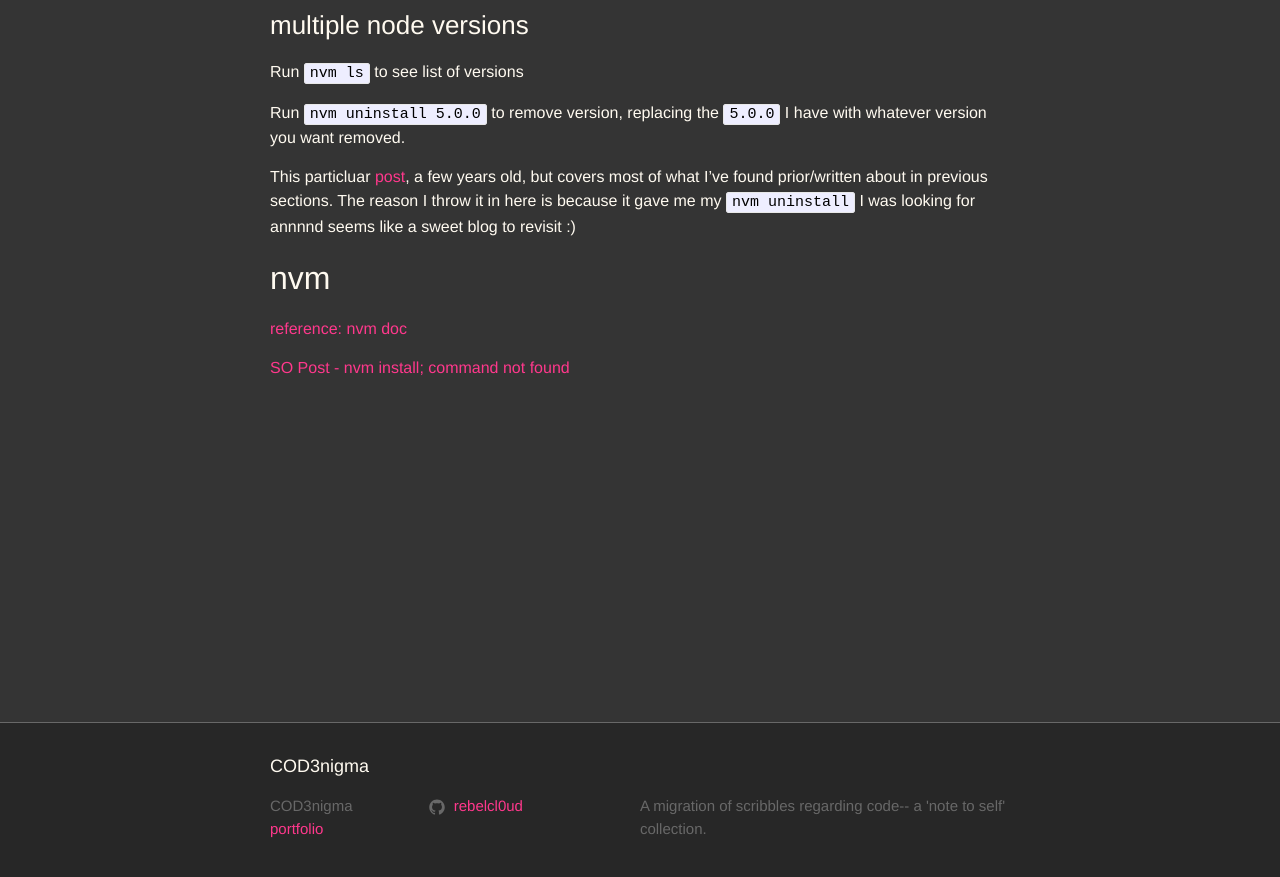
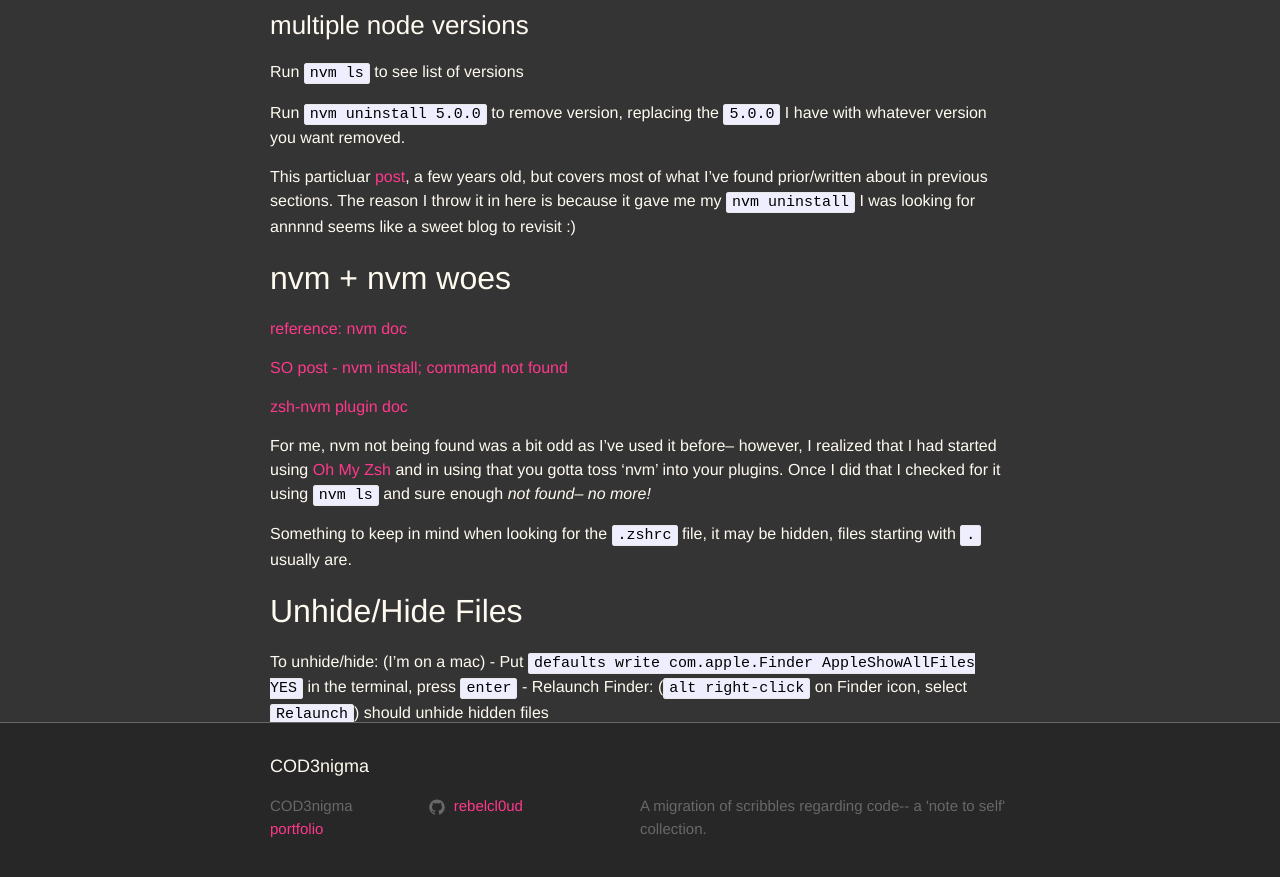
Before and after one commit to rebelcl0ud/blog, a Jekyll site: the page built from _posts/2018-05-21-[46]-node.markdown, in a window 1280 px wide and 900 px high, scrolled down 1737 px. Shown: the top 877 px of the window. Built offline with Jekyll 4.4.1, drawn with Linux system fonts in a browser that asks for light colours.

Commit message:
add: nvm + nvm woes section
documented troubleshooting "nvm command not found error"

```diff
--- a/_posts/2018-05-21-[46]-node.markdown
+++ b/_posts/2018-05-21-[46]-node.markdown
@@ -79,7 +79,22 @@ Run `nvm uninstall 5.0.0` to remove version, replacing the `5.0.0` I have with w
 
 This particluar [post](https://davidwalsh.name/nvm), a few years old, but covers most of what I've found prior/written about in previous sections. The reason I throw it in here is because it gave me my `nvm uninstall` I was looking for annnnd seems like a sweet blog to revisit :)
 
-## nvm
+## nvm + nvm woes
 [reference: nvm doc](https://github.com/creationix/nvm#installation-and-update)
 
-[SO Post - nvm install; command not found](https://stackoverflow.com/questions/16904658/node-version-manager-install-nvm-command-not-found)
+[SO post - nvm install; command not found](https://stackoverflow.com/questions/16904658/node-version-manager-install-nvm-command-not-found)
+
+[zsh-nvm plugin doc](https://github.com/lukechilds/zsh-nvm#as-an-oh-my-zsh-custom-plugin)
+
+For me, nvm not being found was a bit odd as I've used it before-- however, I realized that I had started using [Oh My Zsh ](https://github.com/robbyrussell/oh-my-zsh) and in using that you gotta toss 'nvm' into your plugins. Once I did that I checked for it using `nvm ls` and sure enough *not found-- no more!*
+
+Something to keep in mind when looking for the `.zshrc` file, it may be hidden, files starting with `.` usually are.
+
+## Unhide/Hide Files
+To unhide/hide: (I'm on a mac)
+    - Put `defaults write com.apple.Finder AppleShowAllFiles YES` in the terminal, press `enter`
+    - Relaunch Finder: (`alt right-click` on Finder icon, select `Relaunch`) should unhide hidden files
+
+Once you're done and would like to re-hide them:
+    - Put `defaults write com.apple.Finder AppleShowAllFiles NO`, press `enter`
+    - Relaunch Finder: (`alt right-click` on Finder icon, select `Relaunch`) should again hide files
```
